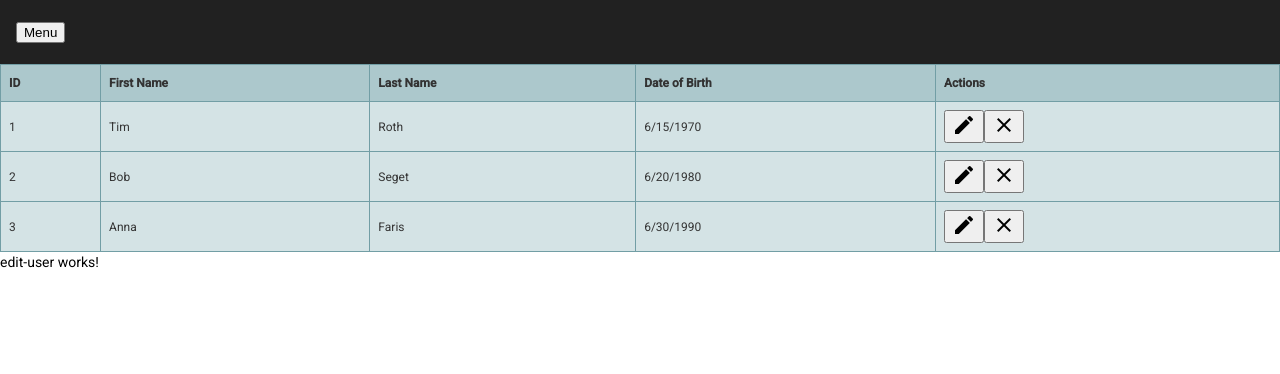
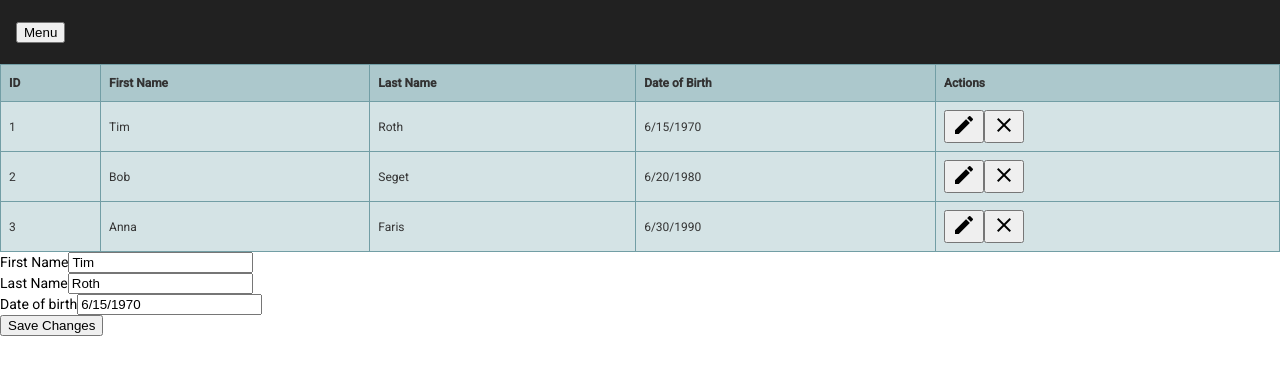
Before and after one commit to jo-vana/test-app, an Angular app: page /users/1/edit in a window 1280 px wide. Shown: the top 374 px of the page. Built offline with nearby package versions, Linux system fonts and the light colour scheme.

Commit message:
The users info is returned to edit form

```diff
--- a/src/app/users/edit-user/edit-user.component.html
+++ b/src/app/users/edit-user/edit-user.component.html
@@ -1 +1,30 @@
-<p>edit-user works!</p>
+<div>
+    <div class="form-group">
+      <label for="firstName">First Name</label>
+      <input
+        type="text"
+        id="firstName"
+        class="form-control"
+        [(ngModel)]="user.firstName">
+    </div>
+    <div class="form-group">
+        <label for="lastName">Last Name</label>
+        <input
+          type="text"
+          id="lastName"
+          class="form-control"
+          [(ngModel)]="user.lastName">
+      </div>
+      <div class="form-group">
+        <label for="dateOfBirth">Date of birth</label>
+        <input
+          type="text"
+          id="dateOfBirth"
+          class="form-control"
+          [(ngModel)]="user.dateOfBirth">
+      </div>
+
+    <button
+      class="btn btn-primary"
+      (click)="onUpdateUser()">Save Changes</button>
+  </div>
--- a/src/app/users/edit-user/edit-user.component.ts
+++ b/src/app/users/edit-user/edit-user.component.ts
@@ -10,6 +10,10 @@ import { UserService } from '../user.service';
 export class EditUserComponent implements OnInit {
 
   user: {id: number, firstName: string, lastName:string, dateOfBirth: string}
+  userFirst='';
+  userLast='';
+  userBirth='';
+  changesSaved = false;
 
   constructor(private usersService: UserService,
               private route: ActivatedRoute,
@@ -17,6 +21,18 @@ export class EditUserComponent implements OnInit {
 
   ngOnInit(): void {
     console.log("Edit user");
+    this.route.fragment.subscribe();
+    const id = +this.route.snapshot.params['id'];
+    this.user = this.usersService.getUser(id);
+    this.userFirst = this.user.firstName;
+    this.userLast = this.user.lastName;
+    this.userBirth = this.user.dateOfBirth;
   }
 
+  onUpdateUser() {
+    console.log('Saved', this.userFirst)
+    this.usersService.updateUser(this.user.id, {firstName: this.userFirst, lastName: this.userLast, dateOfBirth: this.userBirth});
+    this.changesSaved = true;
+    this.router.navigate(['../../'], {relativeTo: this.route});
+  }
 }
--- a/src/app/users/user.service.ts
+++ b/src/app/users/user.service.ts
@@ -37,4 +37,14 @@ export class UserService {
     // );
     // return user;
   }
+
+  updateUser(id: number, userInfo: {firstName: string, lastName: string, dateOfBirth: string}) {
+
+    const user = this.users.find((u: any) => u.id === id);
+    if (user) {
+      user.firstName = userInfo.firstName;
+      user.lastName = userInfo.lastName;
+      user.dateOfBirth = userInfo.dateOfBirth;
+    }
+  }
 }
--- a/src/app/users/users.component.html
+++ b/src/app/users/users.component.html
@@ -10,7 +10,7 @@
                     <td>
                         <button mat-icon-button color="primary"
                                 aria-label="Example icon button with a home icon"
-                                [routerLink]="['/users', user.id]"
+                                [routerLink]="['/users', user.id, 'edit']"
                                 (click)="onEdit()">
                             <mat-icon>edit</mat-icon>
                           </button>
```
Also changed, not shown: src/app/app.module.ts (+5 -2 lines).
